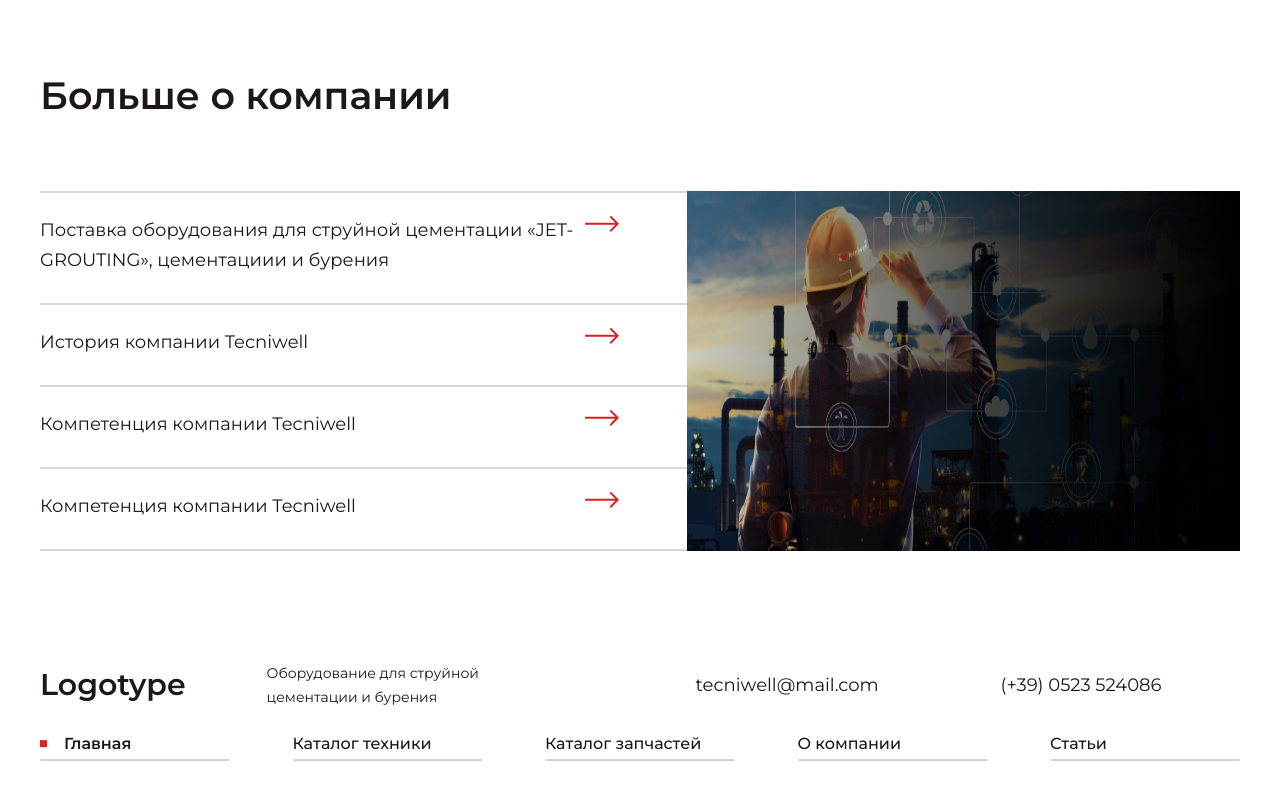
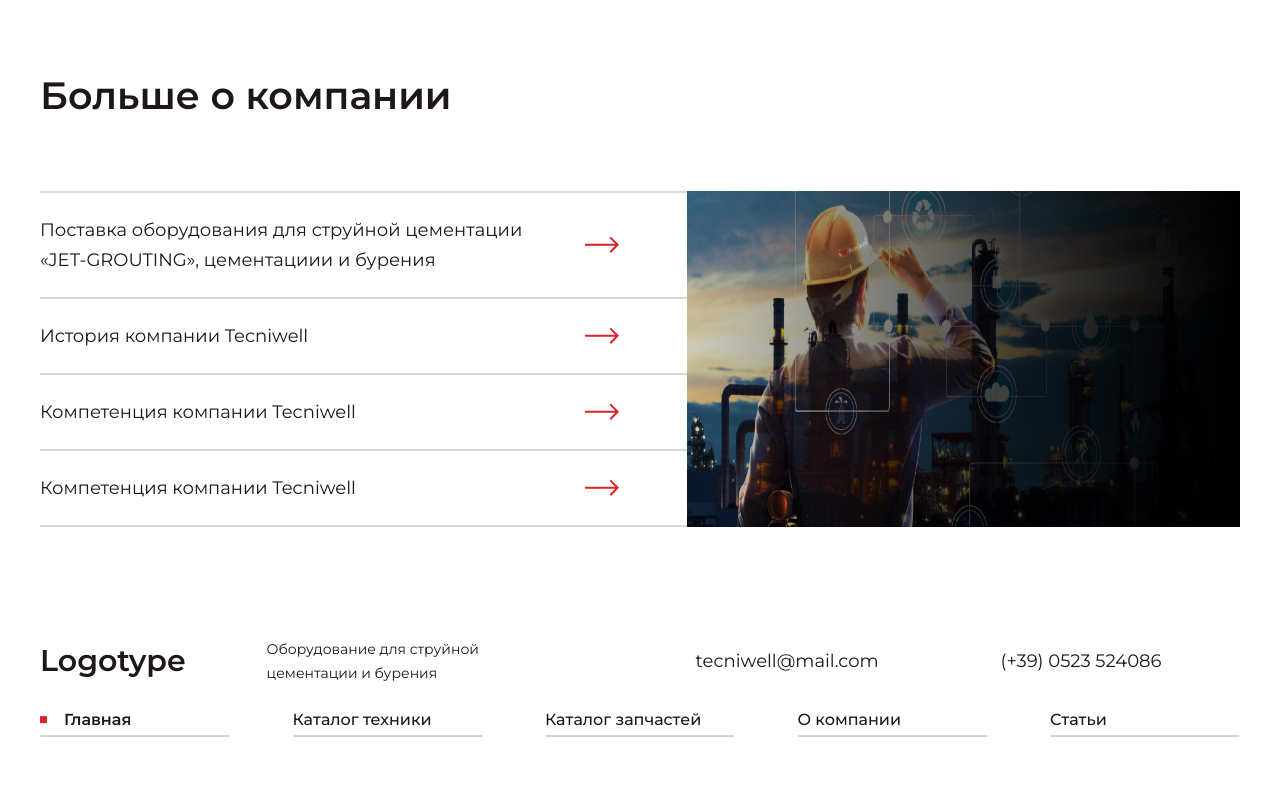
Before and after one commit to 0WebBear0/techniwell, a website: page app/index.html in a window 1280 px wide. Shown: the part 4271-5071 px from the top of the page. Drawn offline with Linux system fonts and the light colour scheme.

Commit message:
fixed main page

```diff
--- a/app/index.html
+++ b/app/index.html
@@ -312,7 +312,7 @@
                 <div class="main-about-big__info">
                     <ul class="main-about-big__list main-list">
                         <li class="main-list__item">
-                            <div class="main-list__line">
+                            <div class="main-list__line_first">
                                 <svg width="647" height="2" viewBox="0 0 647 2" fill="none"
                                      xmlns="http://www.w3.org/2000/svg">
                                     <path d="M0 1H647" stroke="#B3B3B3"/>
@@ -393,10 +393,12 @@
                             </div>
 
                         </li>
-                        <svg class="" width="647" height="2" viewBox="0 0 647 2" fill="none"
-                             xmlns="http://www.w3.org/2000/svg">
-                            <path d="M0 1H647" stroke="#B3B3B3"/>
-                        </svg>
+                        <div class="main-list__line_bottom">
+                            <svg class="" width="647" height="2" viewBox="0 0 647 2" fill="none"
+                                 xmlns="http://www.w3.org/2000/svg">
+                                <path d="M0 1H647" stroke="#B3B3B3"/>
+                            </svg>
+                        </div>
                     </ul>
 
                     <div class="main-about-big__img">
--- a/app/scss/index.scss
+++ b/app/scss/index.scss
@@ -279,6 +279,8 @@
     &__description {
       display: flex;
       justify-content: space-between;
+      align-items: center;
+      gap: 50px;
     }
 
     // .list__item
@@ -289,7 +291,15 @@
     // .list__line
 
     &__line {
+      margin-top: 22px;
       margin-bottom: 22px;
+
+      &_first{
+        margin-bottom: 22px;
+      }
+      &_bottom{
+        margin-top: 22px;
+      }
     }
 
     // .list__text
@@ -299,7 +309,6 @@
       font-size: 18px;
       line-height: 30px;
       color: $text;
-      margin-bottom: 28px;
     }
 
     // .list__arrow
```
Also changed, not shown: app/css/style.min.css.
